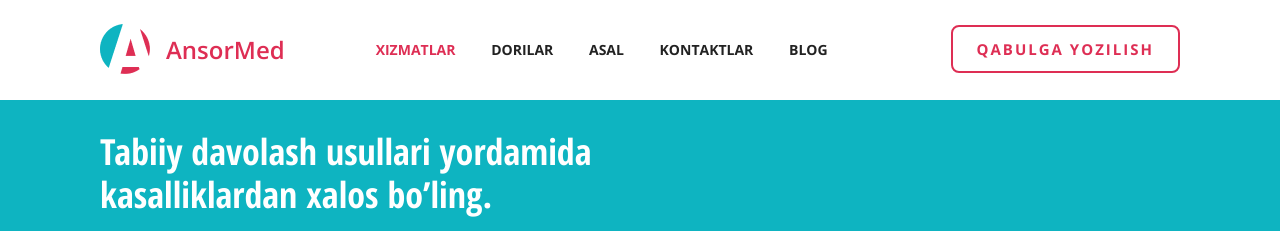
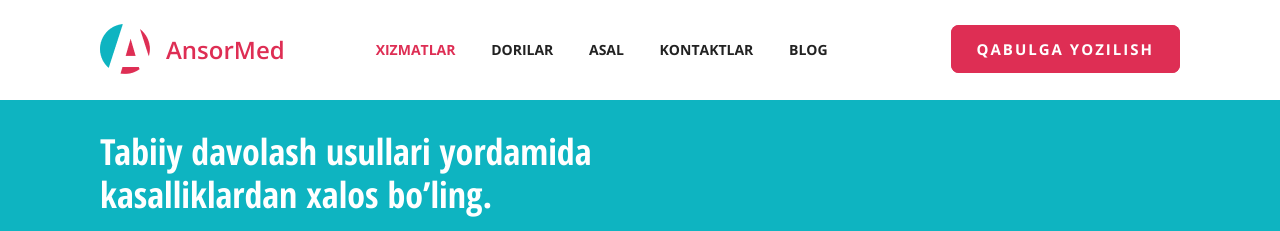
Before and after one commit to golibdev/AnsorMed, a plain HTML site: page index.html in a window 1280 px wide. In both pictures the pointer is over the link 1065 px from the left and 49 px from the top of the page. Shown: the top 231 px of the page. Drawn offline with nearby package versions, Linux system fonts and the light colour scheme.

Commit message:
change project

```diff
--- a/assets/css/style.css
+++ b/assets/css/style.css
@@ -37,6 +37,12 @@ body {
     border: 2px solid #DE2E54;
     border-radius: 8px;
     font-family: 'Open Sans', sans-serif;
+    transition: 0.5s ease;
+}
+
+.register-btn:hover {
+    background-color: #DE2E54;
+    color: #fff;
 }
 /* General styles end */
 
```
